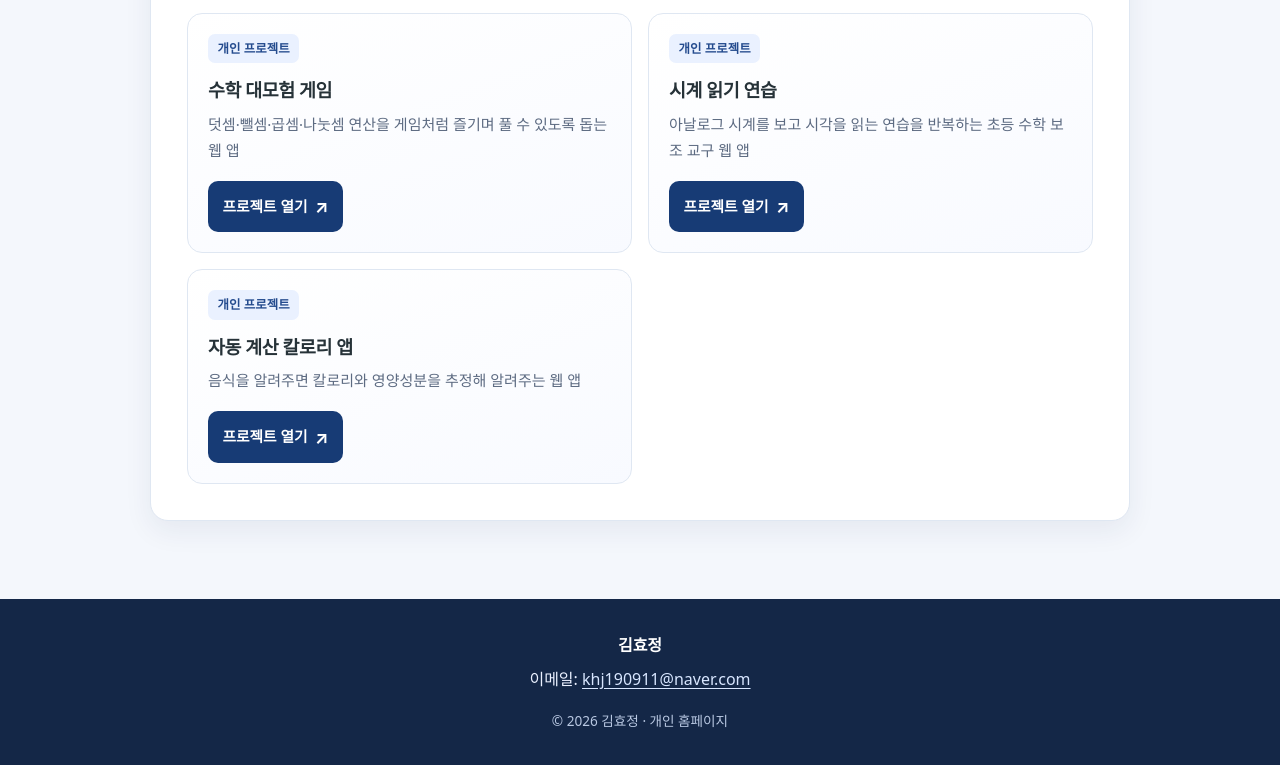
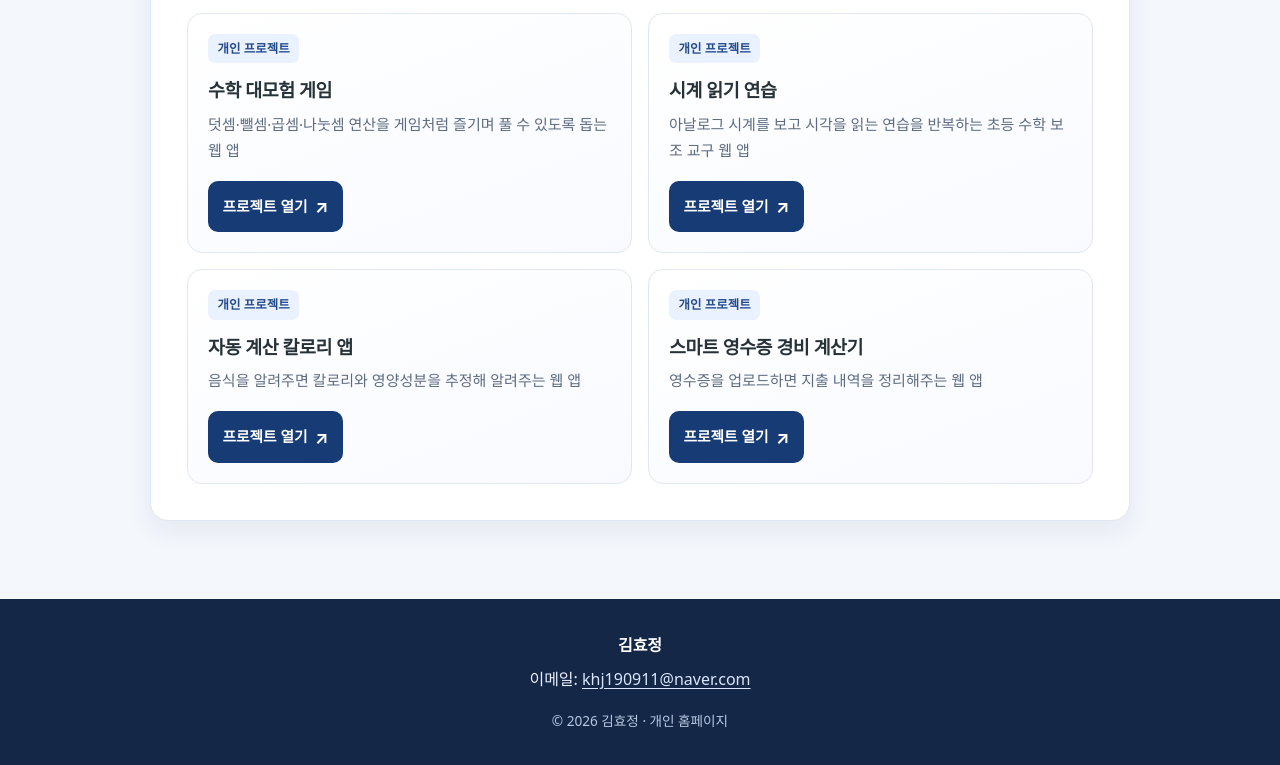
Before and after one commit to dam190911/my-webpage, a plain HTML site: page index.html in a window 1280 px wide. Shown: the part 2751-3516 px from the top of the page. Drawn offline with Linux system fonts and the light colour scheme.

Commit message:
Add personal project for smart receipt calculator

```diff
--- a/index.html
+++ b/index.html
@@ -464,6 +464,14 @@
             프로젝트 열기 <span aria-hidden="true">↗</span>
           </a>
         </article>
+        <article class="project-card">
+          <span class="project-label">개인 프로젝트</span>
+          <h3>스마트 영수증 경비 계산기</h3>
+          <p>영수증을 업로드하면 지출 내역을 정리해주는 웹 앱</p>
+          <a class="project-link" href="https://script.google.com/macros/s/AKfycbz-hMOmFCy5oFMvwrwwbMYdHgxj3SyF-sNhg1DCfC8NJ_E6BuWk9ueW1LZooga_Xn_Z/exec" target="_blank">
+            프로젝트 열기 <span aria-hidden="true">↗</span>
+          </a>
+        </article>
       </div>
     </section>
   </main>
```
